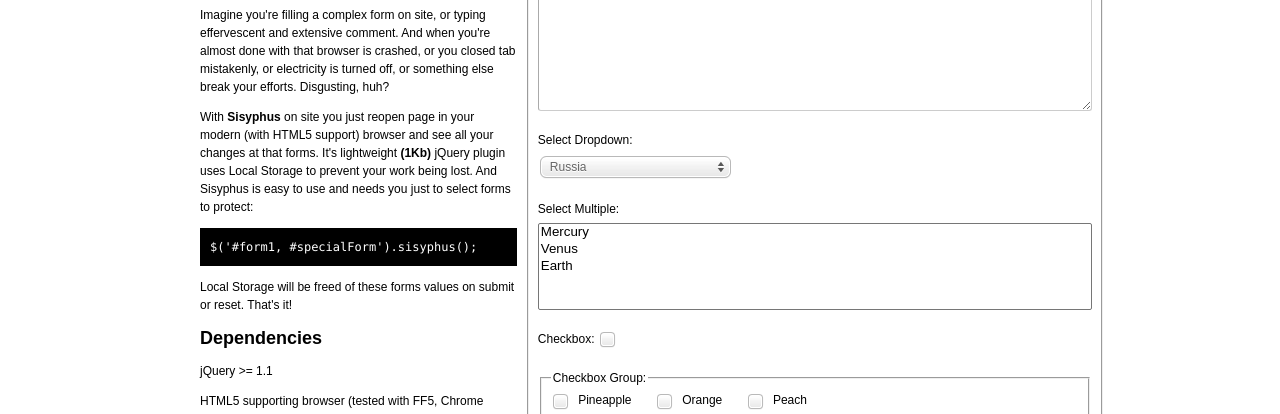
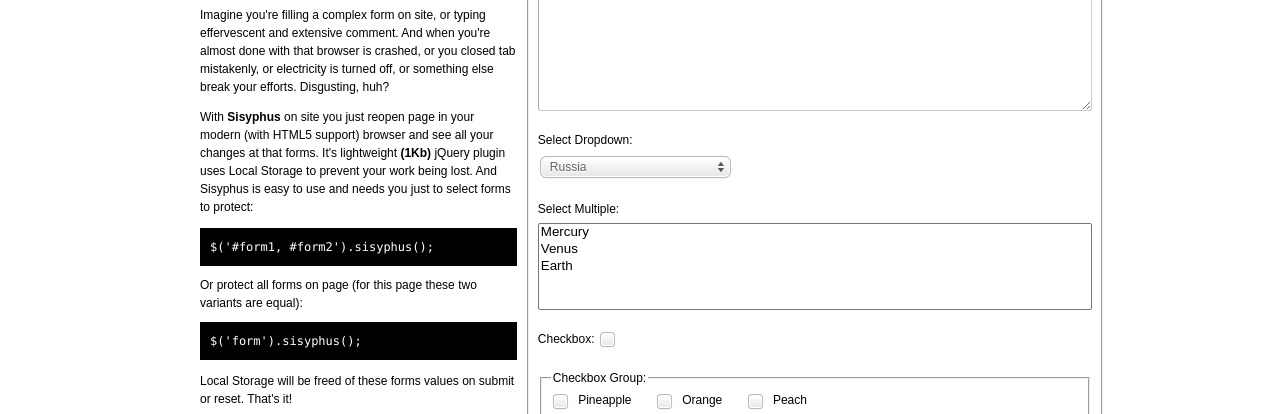
Before and after one commit to simsalabim/sisyphus, a plain HTML site: page index.html in a window 1280 px wide. Shown: the part 386-800 px from the top of the page. Drawn offline with Linux system fonts and the light colour scheme.

Commit message:
form methods are changed to "get" 'cause of github behaviour on post-requests; demo updated

```diff
--- a/index.html
+++ b/index.html
@@ -29,7 +29,8 @@
     </style>
     <script type="text/javascript">
     $(function(){
-      $('#form1, #specialForm').sisyphus();
+      //$('#form1, #form2').sisyphus();
+      $('form').sisyphus();
 
       $('select, input, textarea').uniform();
       $('#sendAll').click(function(){
@@ -76,7 +77,10 @@
           Storage to prevent your work being lost. And Sisyphus is easy to use and needs you just to
           select forms to protect:</p>
 
-          <pre class="code">$('#form1, #specialForm').sisyphus();</pre>
+          <pre class="code">$('#form1, #form2').sisyphus();</pre>
+
+          Or protect all forms on page (for this page these two variants are equal):
+          <pre class="code">$('form').sisyphus();</pre>
 
           <p>Local Storage will be freed of these forms values on submit or reset.
           That's it!</p>
@@ -101,7 +105,7 @@
         </div>
         <fieldset class="form-wrap">
           <legend class="form-legend">Form 1</legend>
-          <form name="mydata" id="form1" method="post">
+          <form name="mydata" id="form1" method="get">
             <div class="field">
               <label for="name" class="input-label">Input Text <span class="code">[name="name"]</span>:</label>
               <input type="text" name="name" value="" id="name" class="width-all"/>
@@ -155,7 +159,7 @@
         </fieldset>
         <fieldset class="form-wrap">
           <legend class="form-legend">Form 2</legend>
-          <form name="second" id="specialForm" method="post">
+          <form name="second" id="form2" method="get">
             <div class="field">
               <label for="yetAnotherName" class="input-label">Input Text <span class="code">[name="name"]</span>:</label>
               <input type="text" name="name" value="" id="yetAnotherName"  class="width-all"/>
```
